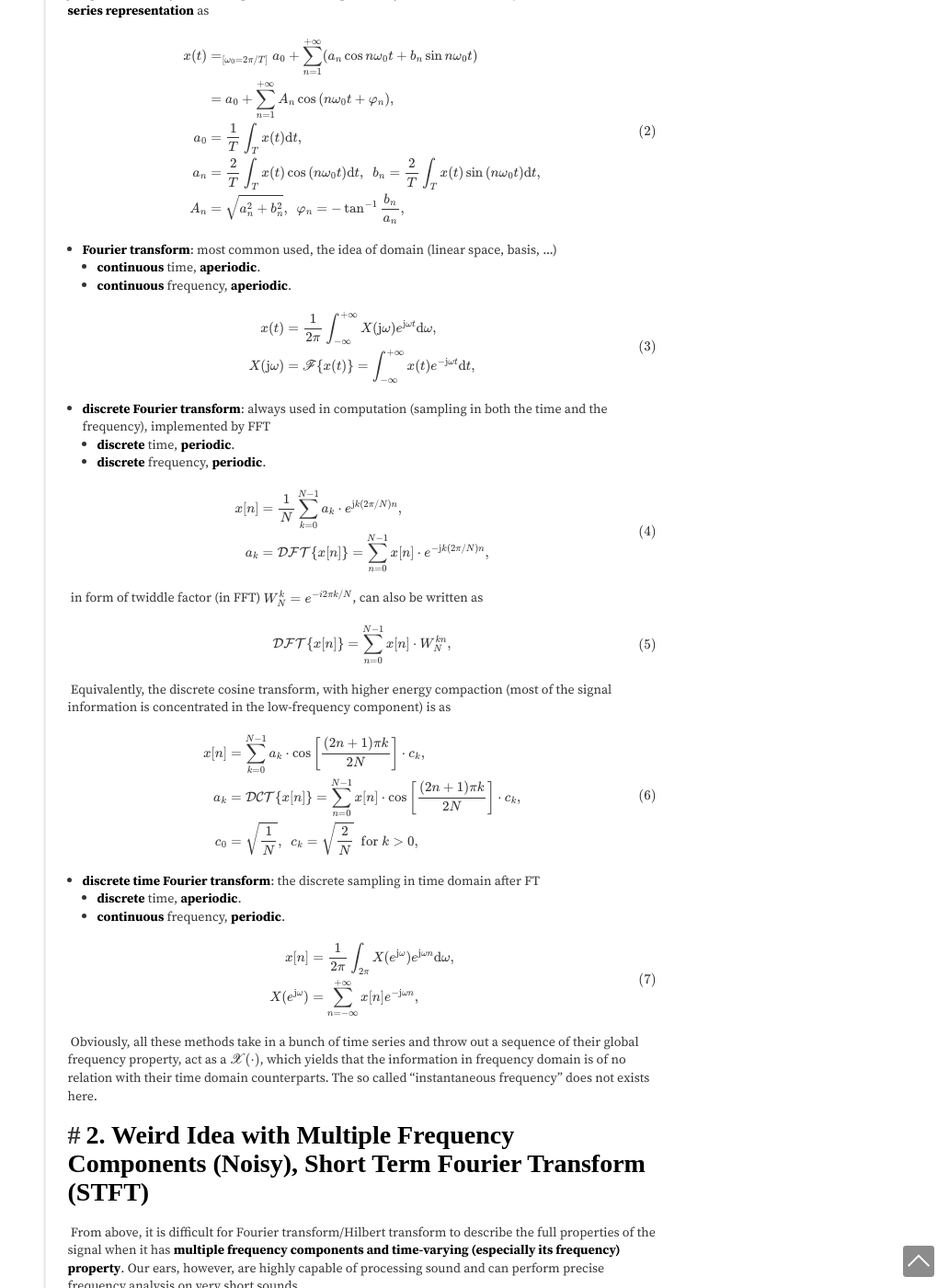
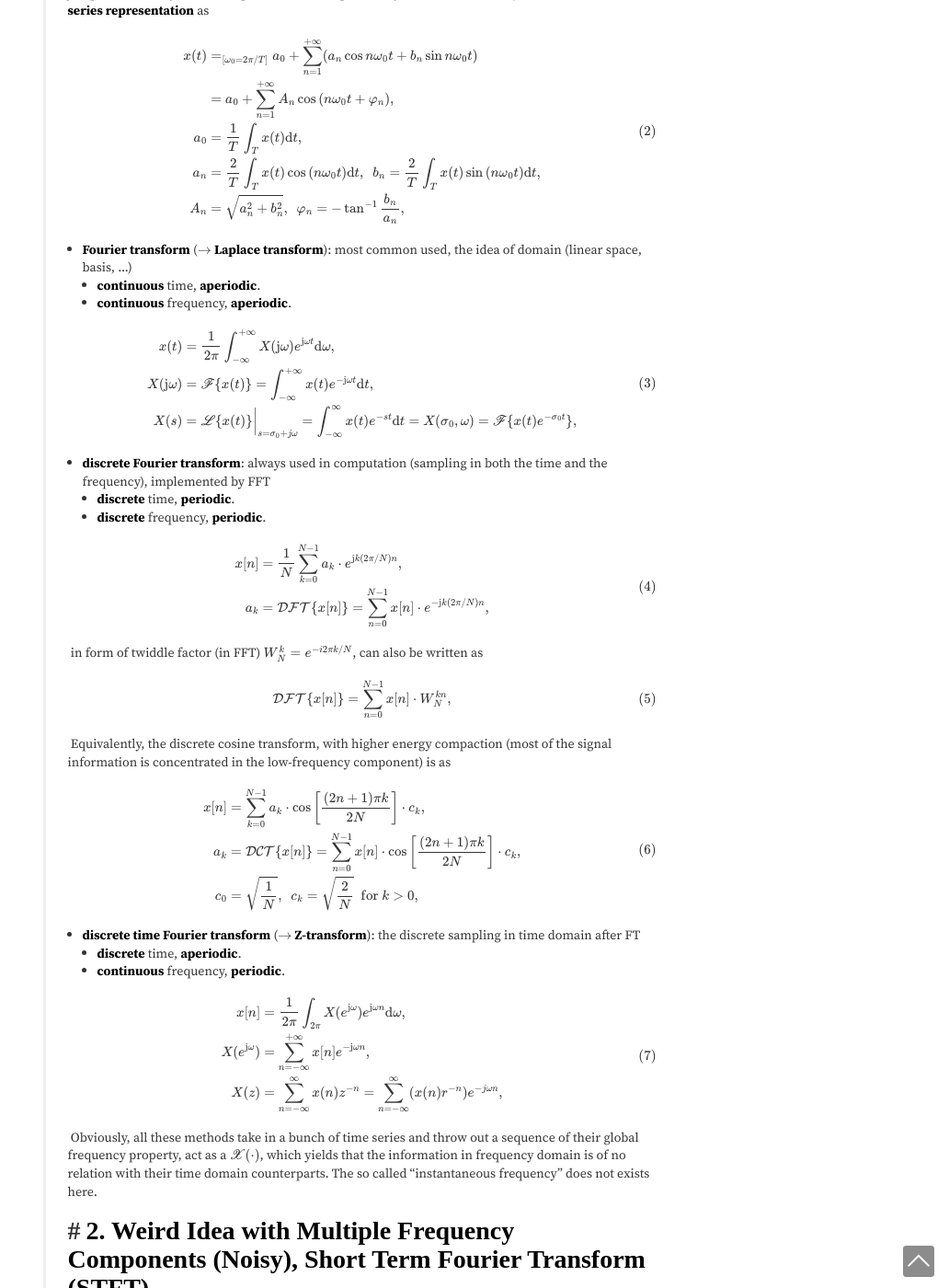
Before and after one commit to Opticcss/Opticcss.github.io, a Jekyll site: the page built from _posts/2021-07-02-Short Term Fourier Transformation (STFT) with Implementation.md, in a window 1280 px wide and 1400 px high, scrolled down 1133 px. Shown: the whole window at 92% size, without its empty margins (248-1280 px from the left). Built offline with Jekyll 4.4.1, drawn with Linux system fonts in a browser that asks for light colours; some web fonts are replaced; formulas are drawn with MathJax 3; comment, search, counter and statistics services are not loaded.

Commit message:
update ZT

```diff
--- a/_posts/2021-07-02-Short Term Fourier Transformation (STFT) with Implementation.md
+++ b/_posts/2021-07-02-Short Term Fourier Transformation (STFT) with Implementation.md
@@ -49,7 +49,7 @@ $$
   \end{equation}
 $$
 
-- **Fourier transform**: most common used, the idea of domain (linear space, basis, ...)
+- **Fourier transform** ($\to$ **Laplace transform**): most common used, the idea of domain (linear space, basis, ...)
 
   - **continuous** time, **aperiodic**.
   - **continuous** frequency, **aperiodic**.
@@ -59,6 +59,8 @@ $$
 \begin{split}
 x(t)&=\frac1{2\pi}\int_{-\infty}^{+\infty}X(\mathrm{j}\omega)e^{\mathrm{j}\omega t}{\rm d}\omega,\\
 X(\mathrm{j}\omega)&=\mathscr{F}\{x(t)\}=\int_{-\infty}^{+\infty}x(t)e^{-\mathrm{j}\omega t}{\rm d}t,
+\\
+X(s)&=\mathscr{L}\{x(t)\}\bigg|_{s=\sigma_0+j\omega}=\int_{-\infty}^\infty x(t)e^{-st}{\rm d}t=X(\sigma_0,\omega)=\mathscr{F}\{x(t)e^{-\sigma_0t}\},
 \end{split}
 \end{equation}
 $$
@@ -99,7 +101,7 @@ $$
   \end{equation}
 $$
 
-- **discrete time Fourier transform**: the discrete sampling in time domain after FT
+- **discrete time Fourier transform** ($\to$ **Z-transform**): the discrete sampling in time domain after FT
   - **discrete** time, **aperiodic**.
   - **continuous** frequency, **periodic**.
 
@@ -107,7 +109,8 @@ $$
 \begin{equation}
 \begin{split}
 x[n]&=\frac1{2\pi}\int_{2\pi}X(e^{\mathrm{j}\omega})e^{\mathrm{j}\omega n}{\rm d}\omega,\\
-X(e^{\mathrm{j}\omega})&=\sum_{n=-\infty}^{+\infty}x[n]e^{-\mathrm{j}\omega n},
+X(e^{\mathrm{j}\omega})&=\sum_{n=-\infty}^{+\infty}x[n]e^{-\mathrm{j}\omega n},\\
+X(z)&=\sum_{n=-\infty}^\infty x(n)z^{-n}=\sum_{n=-\infty}^\infty (x(n)r^{-n})e^{-j\omega n},
 \end{split}
 \end{equation}
 $$
```
Also changed, not shown: _posts/2021-08-02-Tittle-Tattle on Matrix Algebra.md (+1 -1 lines).
